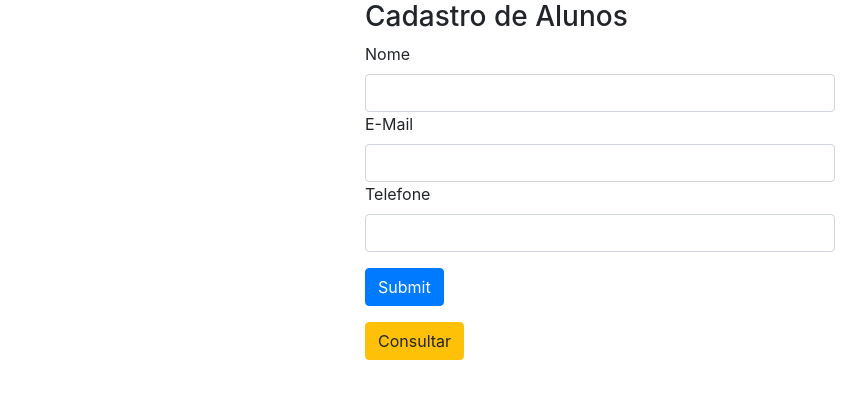
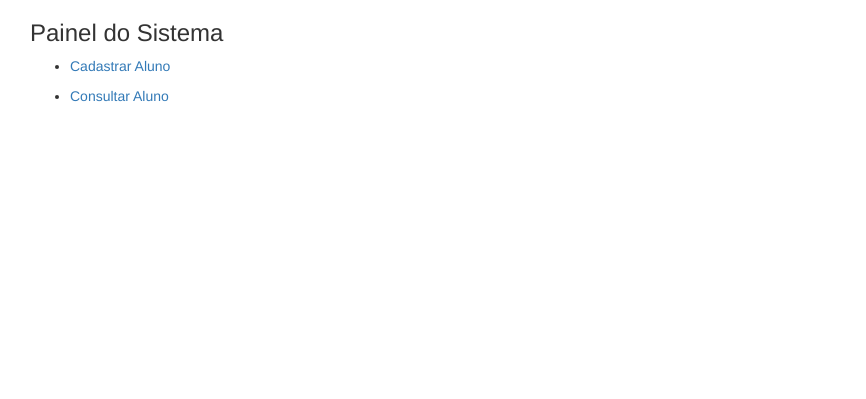
Before and after one commit to Thilanguis/php.03, a PHP site: page / in a window 1280 px wide. Shown: the top 399 px of the page, without its empty margins (40-906 px from the left). Run offline with PHP 8.4, Linux system fonts and the light colour scheme.

Commit message:
arrumando opções do index

```diff
--- a/gravar.php
+++ b/gravar.php
@@ -18,7 +18,7 @@ $resultado = mysqli_query ($con, $sql);
 if ($sql)
 {
     echo "Dados gravados com sucesso";
-    ?> <a href="consulta.php"></a><button>Ok</button> <?php
+    ?> <a href="index.php"></a><button>Ok</button> <?php
 }
 else{
     echo "Erro ao gravar no banco!";
--- a/index.php
+++ b/index.php
@@ -2,27 +2,18 @@
 <html lang="pt-br">
 <head>
     <meta charset="UTF-8">
+    <link rel="stylesheet" href="https://maxcdn.bootstrapcdn.com/bootstrap/3.3.7/css/bootstrap.min.css" integrity="sha384-BVYiiSIFeK1dGmJRAkycuHAHRg32OmUcww7on3RYdg4Va+PmSTsz/K68vbdEjh4u" crossorigin="anonymous">
     <title>Escola Santa Paciência</title>
-
-    <?php include_once 'head.php'; ?>
-
 </head>
 <body>
-   <div class="container" style="width: 500px;">
-   <form action="gravar.php" method="post">
-
-      <h3>Cadastro de Alunos</h3>
-       <label >Nome</label>
-       <input class="form-control" type="text" name="nome">
-       <label >E-Mail</label>
-       <input class="form-control" type="email" name="email">
-       <label >Telefone</label>
-       <input class="form-control" type="number" name="telefone">
-       <input class="btn btn-primary mt-3" type="submit">
-   </form>
-   <a class="btn btn-warning mt-3"  href="consulta.php" role="button">Consultar</a>
-   </div>
-
-
+    <div class="container">
+        <h3>Painel do Sistema</h3>
+        <ul>
+            <li><a href="cadastrar.php">Cadastrar Aluno</a></li>
+        </ul>
+        <ul>
+            <li><a href="consulta.php">Consultar Aluno</a></li>
+        </ul>
+    </div>
 </body>
 </html>
```
Also changed, not shown: cadastrar.php (added, +27 -0 lines).
